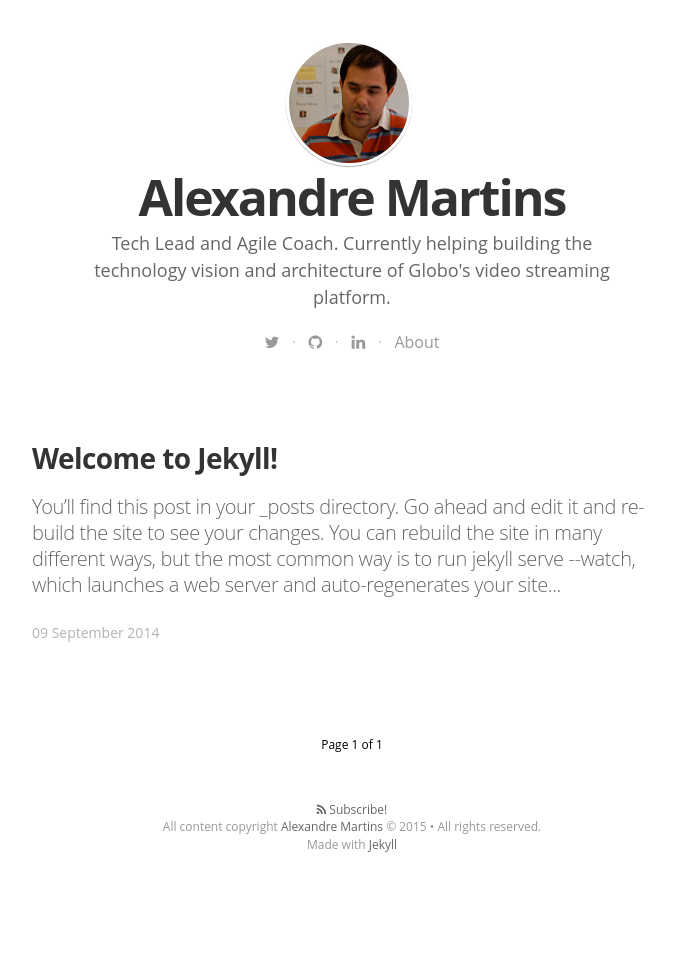
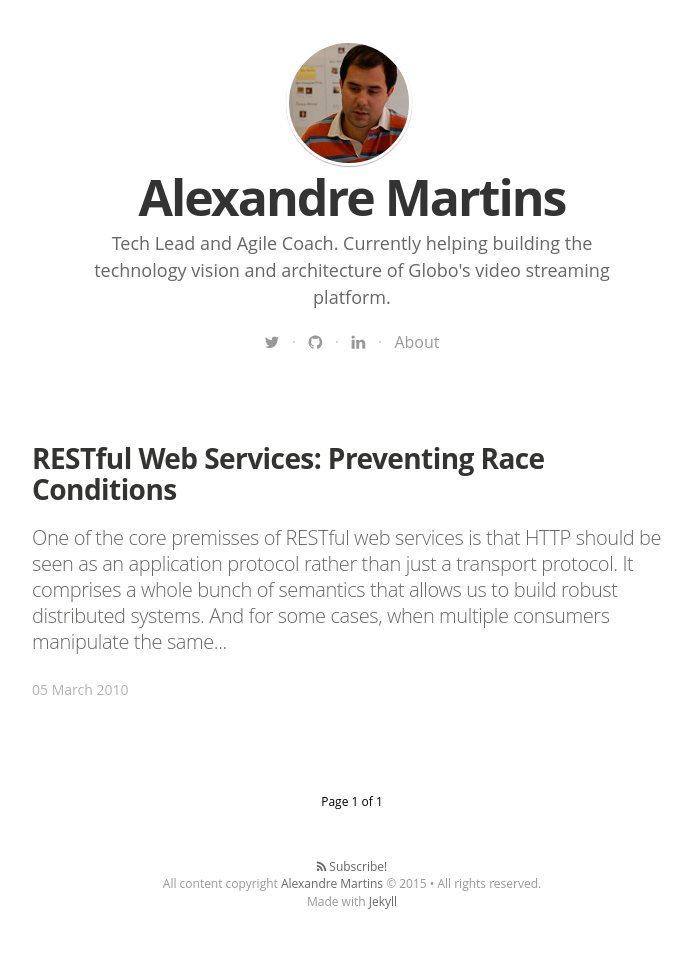
Before and after one commit to amartinsn/amartinsn.github.io, a Jekyll site: the page built from index.html, in a window 1280 px wide. Shown: the whole page, without its empty margins (288-980 px from the left). Built offline with Jekyll 4.4.1, drawn with Linux system fonts in a browser that asks for light colours; nearby versions of some CDN libraries; some web fonts are replaced; Markdown is read by kramdown in place of the engine named in the settings; the list of posts is cut into pages by our own code; before the commit the page ends 902 px from its top, so only the background shows below that; some of the changed lines change nothing that is shown.

Commit message:
race condition restful post

````diff
--- a/_layouts/post.html
+++ b/_layouts/post.html
@@ -39,7 +39,6 @@
             </div>
           </div>
         </div>
-        <br>
         <br>
         <br>
         {% endif %}
--- /dev/null
+++ b/_posts/2010-03-05-restful-web-services-preventing-race-conditions.markdown
@@ -0,0 +1,92 @@
+---
+layout:     post
+title:      "RESTful Web Services: Preventing Race Conditions"
+date:       2010-03-05
+comments:   true
+tags:
+- restful
+- http
+---
+One of the core premisses of RESTful web services is that HTTP should be seen as an application protocol rather than just a transport protocol. It comprises a whole bunch of semantics that allows us to build robust distributed systems. And for some cases, when multiple consumers manipulate the same resource, therefore changing its state, the solution should be robust enough to prevent the system to get into a race condition.
+
+### But how HTTP could prevent that?
+
+HTTP provides a simple but powerful mechanism for aligning resource states by making use of [entity tag or ETag](http://en.wikipedia.org/wiki/HTTP_ETag) and [conditional request headers](http://www.w3.org/Protocols/rfc2616/rfc2616-sec14.html). An ```ETag``` is anything that uniquely identifies an entity, such as the ID associated with a persisted resource, a checksum of the entity headers and body, etc. If this resource changes—that is, when one or more of its headers, or its entity body, changes—then the entity tag changes accordingly, reflecting this new resource state.
+
+When a response contains an ```ETag``` associated to a resource state and you want to continue working with this same resource, it's recommended to use this tag in subsequent requests (called conditional requests), otherwise the resource state might eventually become out of sync with service one, returning something like a ```409 Conflict```.
+
+Conditional requests happens when the current ```ETag``` is supplied to a conditional request header, such as ```If-Match``` or ```If-None-Match```, when user is requesting to update a resource for example. The service will then check the precondition, by comparing the current resource ```ETag``` with the one provided in the request. If it's satisfied than the server proceeds and process the request, otherwise it concludes that the resource has changed and responds with a ```412 Precondition Failed```.
+
+#### Example
+
+Given an online shop for home goods, where two people— **admin1** and **admin2** —are responsible for administrating its contents. In our scenario both administrators are trying to change the state of the same product (the Weber BBQ), around the same time. **admin1** wants to lower the product price down to $300.00 and **admin2** wants to change its state to "Not Available". Firstly, both administrators ```GET``` the current product state independently of one another by doing the following request:
+
+```javascript
+GET /product/1 HTTP/1.1
+Host: myshop.com
+```
+
+Returning the following resource (product) as response. Note that the service's response contains an ```ETag``` header.
+
+```javascript
+HTTP/1.1 200 OK
+Content-Length: 265
+Content-Type: application/json
+ETag: "686897696a7c876b7e"
+
+{
+  "name": "WeberFamilyBBQ",
+  "description": "Great for parties and cooks a neat roast too.",
+  "price": 399,
+  "status": "InStock"
+}
+```
+
+When **admin1** does a conditional PUT, including an ```If-Match``` header with the ```ETag``` value from the previous ```GET```.
+
+```javascript
+PUT /product/1 HTTP/1.1
+Host: myshop.com
+If-Match: "686897696a7c876b7e"
+
+{
+  "name": "WeberFamilyBBQ",
+  "description": "Great for parties and cooks a neat roast too.",
+  "price": 399,
+  "status": "InStock"
+}
+```
+
+And as the product state hasn't changed since the last request, then the request is thus successful! Notice that the response returns an updated ```ETag``` value, reflecting the new product state.
+
+```javascript
+HTTP/1.1 204 No Content
+ETag: "616898r96a8cy86b8eee11"
+```
+
+Little time after **admin1** has updated the product, **admin2** does another ```PUT``` request to the same product, including the same ```If-Match``` header with the ```ETag``` value from the ```GET``` request.
+
+```javascript
+PUT /product/1 HTTP/1.1
+Host: myshop.com
+If-Match: "686897696a7c876b7e"
+
+{
+  "name": "WeberFamilyBBQ",
+  "description": "Great for parties and cooks a neat roast too.",
+  "price": 399,
+  "status": "InStock"
+}
+```
+
+The service then determines that someone is trying to change the same product, using an out-of-date resource representation (```ETags``` are different!), and responds with a ```412 Precondition Failed``` code. No race conditions whatsoever!
+
+```javascript
+HTTP/1.1 412 Precondition Failed
+```
+
+### Conclusion
+
+Although ETags and conditional request headers make up a powerful mechanism for dealing with concurrency, one thing to keep in mind is that, depending on the amount of computation performed by the server to generate an ```ETag```, response times might increase considerably. So use it only if you need it!
+
+Special thanks to [Jim Webber](http://jim.webber.name) for helping me with this post. For more information on RESTful Web Services, check out his latest book (written together with [Savas Parastatidis](http://savas.me) and [Ian Robinson](http://iansrobinson.com))— [REST in Practice: Hypermedia and Systems Architecture](http://www.amazon.com/gp/product/0596805829).
--- a/_posts/2014-09-09-welcome-to-jekyll.markdown
+++ /dev/null
@@ -1,28 +0,0 @@
----
-layout:     post
-title:      "Welcome to Jekyll!"
-date:       2014-09-09 22:49:46
-comments:   true
-tags:
-- jekyll
-- code
----
-You’ll find this post in your `_posts` directory. Go ahead and edit it and re-build the site to see your changes. You can rebuild the site in many different ways, but the most common way is to run `jekyll serve --watch`, which launches a web server and auto-regenerates your site when a file is updated.
-
-To add new posts, simply add a file in the `_posts` directory that follows the convention `YYYY-MM-DD-name-of-post.ext` and includes the necessary front matter. Take a look at the source for this post to get an idea about how it works.
-
-Jekyll also offers powerful support for code snippets:
-
-{% highlight ruby %}
-def print_hi(name)
-  puts "Hi, #{name}"
-end
-print_hi('Tom')
-#=> prints 'Hi, Tom' to STDOUT.
-{% endhighlight %}
-
-Check out the [Jekyll docs][jekyll] for more info on how to get the most out of Jekyll. File all bugs/feature requests at [Jekyll’s GitHub repo][jekyll-gh]. If you have questions, you can ask them on [Jekyll’s dedicated Help repository][jekyll-help].
-
-[jekyll]:      http://jekyllrb.com
-[jekyll-gh]:   https://github.com/jekyll/jekyll
-[jekyll-help]: https://github.com/jekyll/jekyll-help
--- a/css/main.sass
+++ b/css/main.sass
@@ -372,7 +372,7 @@ body
       font-size: 22px
       line-height: 30px
       margin: 0
-      padding-bottom: 30px
+      padding-bottom: 15px
       color: #333
       -webkit-hyphens: auto
       -moz-hyphens: auto
````
